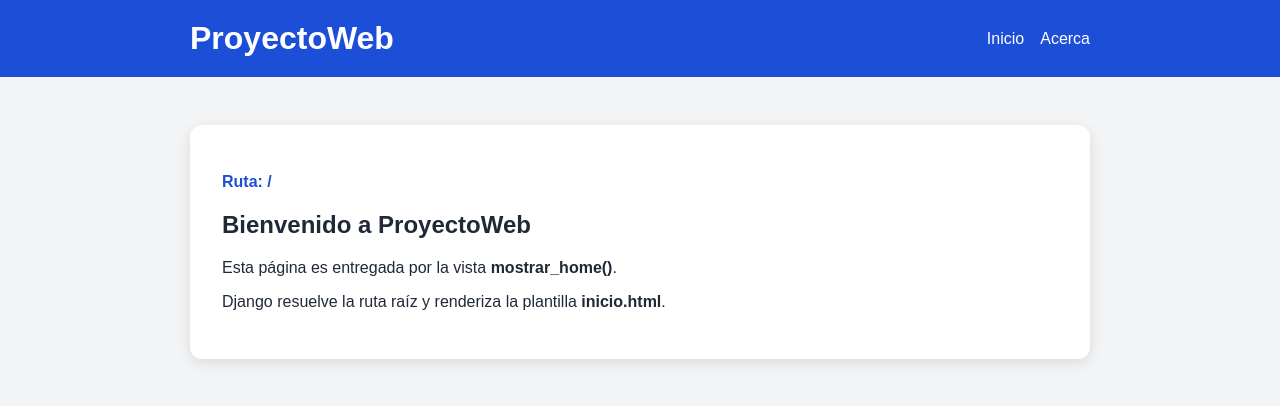
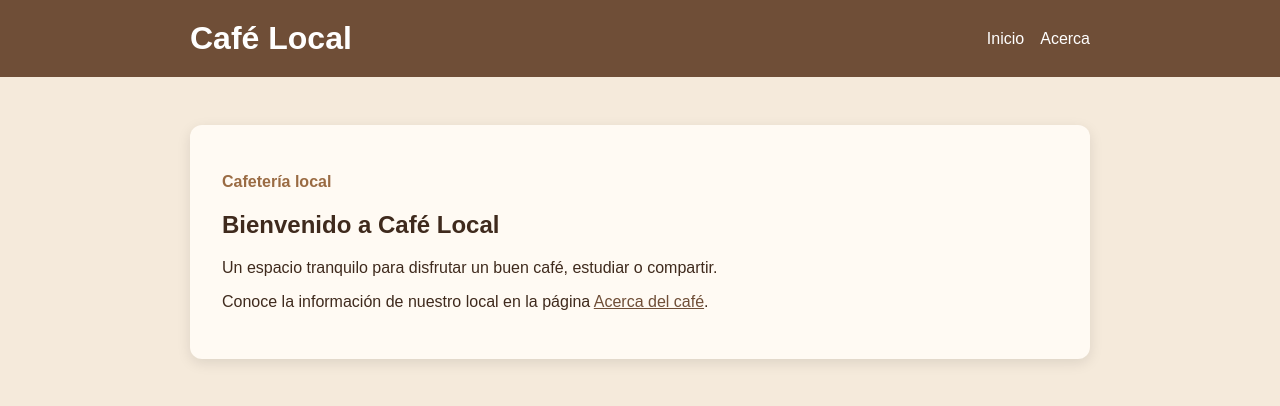
Before and after one commit to Jomiancto/proyectoweb, a Django app: page / in a window 1280 px wide. Shown: the top 406 px of the page. Run offline with Django 5.2, Linux system fonts and the light colour scheme.

Commit message:
Agregar página acerca y diseño de cafetería

```diff
--- a/proyectoweb/estaticas/views.py
+++ b/proyectoweb/estaticas/views.py
@@ -7,11 +7,9 @@ def mostrar_home(request):
 
 def mostrar_acerca(request):
     datos = {
-        'nombre': 'ProyectoWeb',
-        'descripcion': 'Proyecto Django creado para practicar rutas y plantillas.',
-        'rrss': {
-            'instagram': '@proyectoweb',
-            'github': 'github.com/Jomiancto/proyectoweb',
-        },
+        'wifi': '300mbps',
+        'enchufes': 10,
+        'cafe': 'Tostado',
+        'ambiente': 'Silencioso',
     }
     return render(request, 'acerca.html', datos)
--- a/proyectoweb/proyectoweb/urls.py
+++ b/proyectoweb/proyectoweb/urls.py
@@ -22,5 +22,5 @@ from estaticas.views import mostrar_acerca, mostrar_home
 urlpatterns = [
     path('admin/', admin.site.urls),
     path('', mostrar_home, name='home'),
-    path('acerca', mostrar_acerca, name='acerca'),
+    path('acerca/', mostrar_acerca, name='acerca'),
 ]
--- a/proyectoweb/static/css/estilos.css
+++ b/proyectoweb/static/css/estilos.css
@@ -1,8 +1,8 @@
 :root {
     color-scheme: light;
     font-family: Arial, sans-serif;
-    color: #1f2937;
-    background: #f3f4f6;
+    color: #3f2a1d;
+    background: #f5eadb;
 }
 
 body {
@@ -15,7 +15,7 @@ body {
 }
 
 .encabezado {
-    background: #1d4ed8;
+    background: #6f4e37;
     color: white;
     padding: 1.25rem 0;
 }
@@ -41,18 +41,22 @@ nav a {
     text-decoration: none;
 }
 
+a {
+    color: #6f4e37;
+}
+
 .contenido {
     padding: 3rem 0;
 }
 
 .tarjeta {
-    background: white;
+    background: #fffaf3;
     border-radius: 12px;
     box-shadow: 0 4px 14px rgb(0 0 0 / 10%);
     padding: 2rem;
 }
 
 .etiqueta {
-    color: #1d4ed8;
+    color: #9a6b43;
     font-weight: bold;
 }
--- a/proyectoweb/templates/base.html
+++ b/proyectoweb/templates/base.html
@@ -3,14 +3,14 @@
 <head>
     <meta charset="UTF-8">
     <meta name="viewport" content="width=device-width, initial-scale=1.0">
-    <title>{% block title %}ProyectoWeb{% endblock %}</title>
+    <title>{% block title %}Café Local{% endblock %}</title>
     {% load static %}
     <link rel="stylesheet" href="{% static 'css/estilos.css' %}">
 </head>
 <body>
     <header class="encabezado">
         <div class="contenedor">
-            <h1>ProyectoWeb</h1>
+            <h1>Café Local</h1>
             <nav aria-label="Navegación principal">
                 <a href="{% url 'home' %}">Inicio</a>
                 <a href="{% url 'acerca' %}">Acerca</a>
--- a/proyectoweb/templates/inicio.html
+++ b/proyectoweb/templates/inicio.html
@@ -1,12 +1,12 @@
 {% extends 'base.html' %}
 
-{% block title %}Inicio | ProyectoWeb{% endblock %}
+{% block title %}Inicio | Café Local{% endblock %}
 
 {% block content %}
 <section class="tarjeta">
-    <p class="etiqueta">Ruta: /</p>
-    <h2>Bienvenido a ProyectoWeb</h2>
-    <p>Esta página es entregada por la vista <strong>mostrar_home()</strong>.</p>
-    <p>Django resuelve la ruta raíz y renderiza la plantilla <strong>inicio.html</strong>.</p>
+    <p class="etiqueta">Cafetería local</p>
+    <h2>Bienvenido a Café Local</h2>
+    <p>Un espacio tranquilo para disfrutar un buen café, estudiar o compartir.</p>
+    <p>Conoce la información de nuestro local en la página <a href="{% url 'acerca' %}">Acerca del café</a>.</p>
 </section>
 {% endblock %}
```
Also changed, not shown: proyectoweb/templates/acerca.html (+10 -8 lines).
